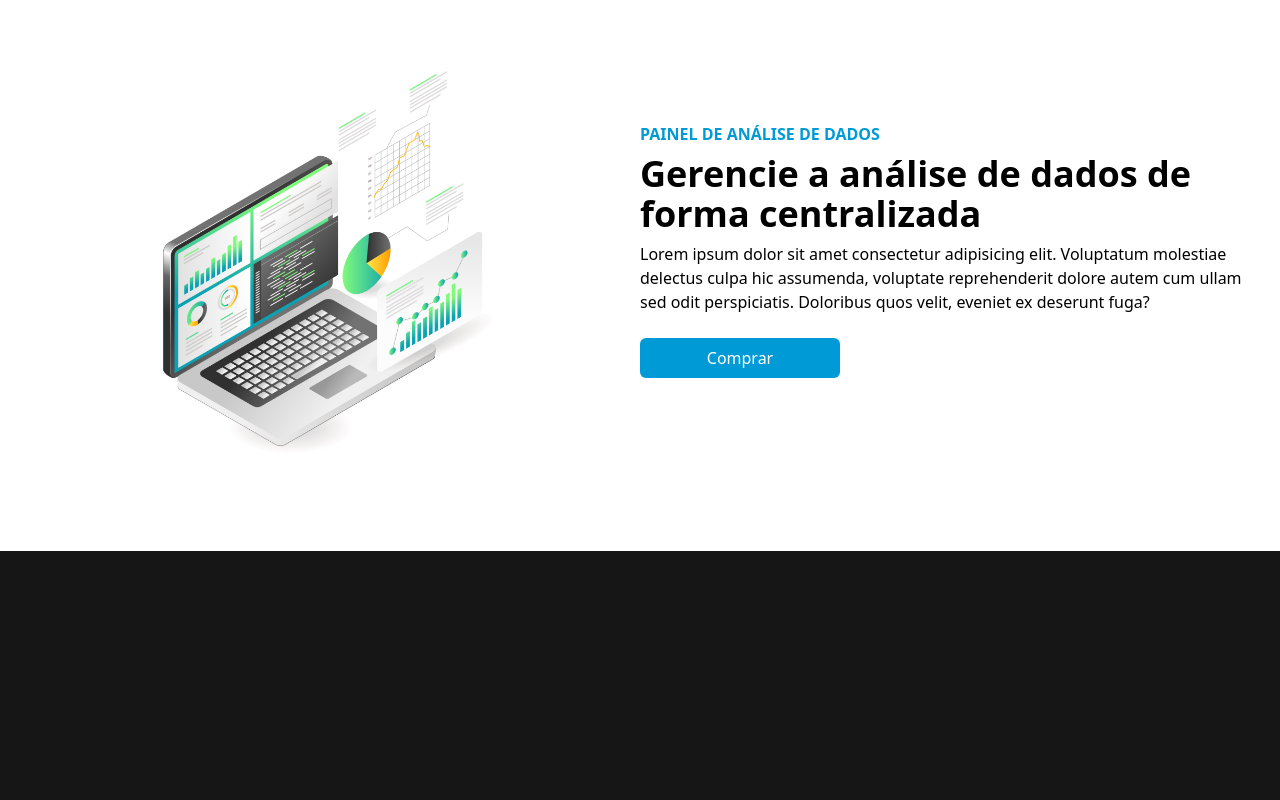
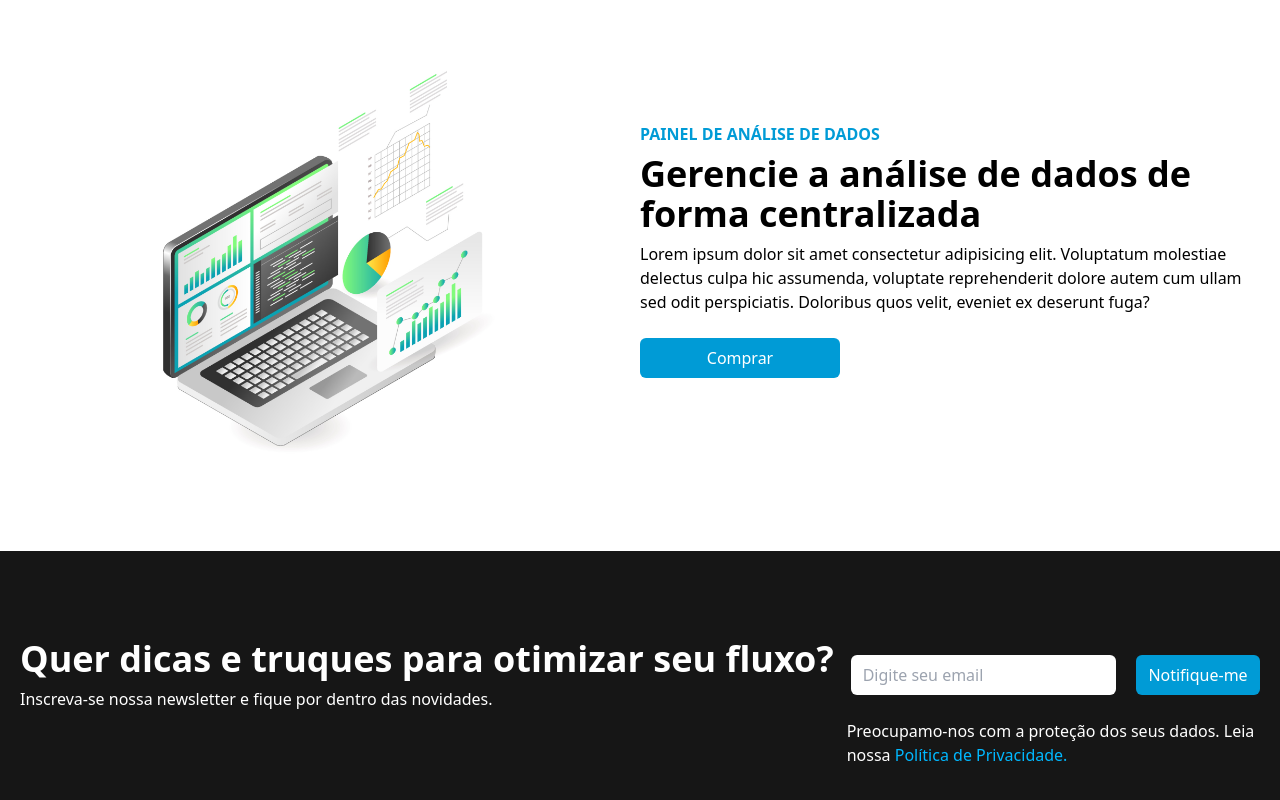
Before and after one commit to codewallaci/site-estudo-react-tailwindcss, a React (Vite) app: page / in a window 1280 px wide. Shown: the part 826-1626 px from the top of the page. Before the commit the page ends 1377 px from the top, so only its background shows below. Built offline with nearby package versions, Linux system fonts and the light colour scheme.

Commit message:
Adição do newsletter.

```diff
--- a/src/App.tsx
+++ b/src/App.tsx
@@ -1,12 +1,15 @@
 import { Analytics } from "./components/Analytics";
 import { Hero } from "./components/Hero";
 import { Navbar } from "./components/Navbar";
+import { Newsletter } from "./components/Newsletter";
+
 function App() {
   return (
     <div>
       <Navbar />
       <Hero />
       <Analytics />
+      <Newsletter />
     </div>
   );
 }
--- /dev/null
+++ b/src/components/Newsletter.tsx
@@ -0,0 +1,38 @@
+import React from "react";
+
+export const Newsletter = () => {
+  return (
+    <div className="w-full py-16 text-white px-4">
+      <div className="max-w-[1240px] mx-auto grid lg:grid-cols-3">
+        <div className="lg:col-span-2 my-4">
+          <h1 className="md:text-4xl sm:text-3xl text-2xl font-bold py-2">
+            Quer dicas e truques para otimizar seu fluxo?
+          </h1>
+          <p>Inscreva-se nossa newsletter e fique por dentro das novidades.</p>
+        </div>
+        <div className="my-4">
+          <div className="flex flex-col sm:flex-row items-center justify-between w-full">
+            <input
+              className="px-3 mx-1 py-2 flex w-[80%] md:w-[100%] rounded-md text-black"
+              type="email"
+              placeholder="Digite seu email"
+            />
+            <button
+              className="w-[200px] my-6 mx-auto py-2 bg-[#009bd6]
+           text-white font-medium rounded-md md:mx-0 md:ml-4"
+            >
+              Notifique-me
+            </button>
+          </div>
+          <p>
+            Preocupamo-nos com a proteção dos seus dados. Leia nossa
+            <a href="/" className="text-[#00b8ff]">
+              {" "}
+              Política de Privacidade.
+            </a>
+          </p>
+        </div>
+      </div>
+    </div>
+  );
+};
```
